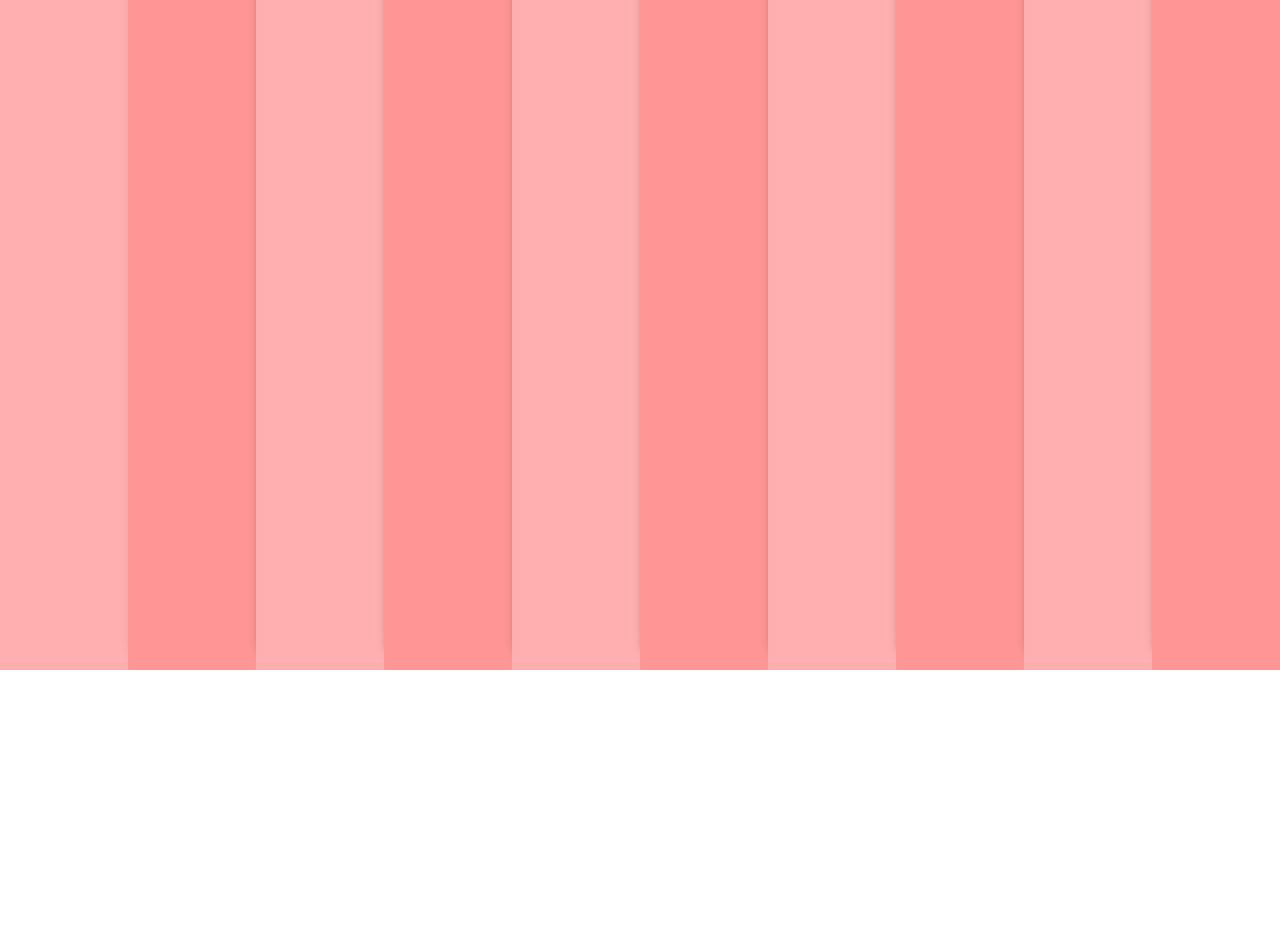
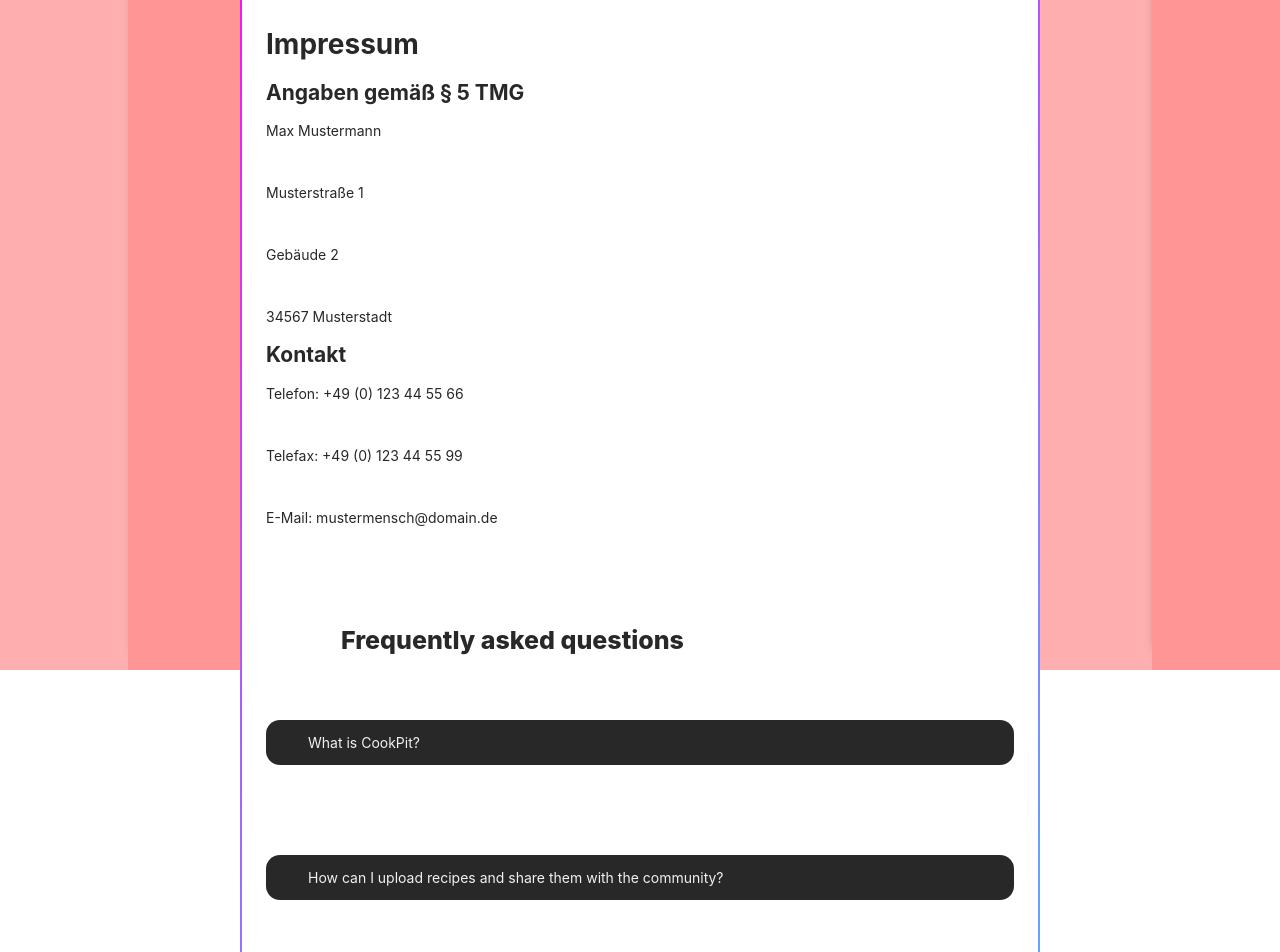
Before and after one commit to SE-TINF22B6/CookPit, a React (Create React App) app in the folder frontend/: page /imprint in a window 1280 px wide. Shown: the part 480-1432 px from the top of the page. Before the commit the page ends 1150 px from the top, so only its background shows below. Built offline with nearby package versions, Linux system fonts and the light colour scheme; a web font is replaced by a local one.

Commit message:
Impressum and FAQ

```diff
--- /dev/null
+++ b/frontend/src/components/FAQ/FAQ.css
@@ -0,0 +1,92 @@
+.impressumContainer{
+    color: #282828;
+}
+
+#blocker{
+    width: 100%;
+    height: 50px;
+}
+#blocker2{
+    width: 100%;
+    height: 25px;
+}
+#container{
+    display: flex;
+    justify-content: center;
+    align-items: center;
+    min-height: 100vh;
+    flex-direction: column;
+    gap: 30px;
+    width: 80%;
+    margin: 0 auto;
+    padding: 20px;
+    border-radius: 5px;}
+
+.form-container {
+    width: 800px;
+    background: linear-gradient(white,white) padding-box,
+                linear-gradient(145deg, #e81cff, #40c9ff) border-box;
+    border: 2px solid transparent;
+    padding: 32px 24px;
+    font-size: 14px;
+    font-family: inherit;
+    color: white;
+    display: flex;
+    flex-direction: column;
+    gap: 20px;
+    box-sizing: border-box;
+    border-radius: 16px;
+  }
+
+  .faqLabel {
+    position: relative;
+    display: inline-block;
+    cursor: pointer;
+    color: #282828;
+    padding: 1em 3em;
+    border-radius: 1em;
+    font-size: 25px;
+    font-weight: 800;
+  }
+.tooltip {
+    position: relative;
+    display: inline-block;
+    cursor: pointer;
+    background-color: #282828;
+    color: #f1f1f1;
+    padding: 1em 3em;
+    border-radius: 1em;
+  }
+
+  .tooltip .tooltiptext {
+    visibility: hidden;
+    width: 100%;
+    background-color: #28282817;
+    color: #282828;
+    text-align: center;
+    border-radius: 5px;
+    padding: 10px;
+    position: absolute;
+    z-index: 1;
+    bottom: 125%;
+    left: 50%;
+    transform: translateX(-50%);
+    opacity: 0;
+    transition: opacity 0.3s;
+  }
+
+  .tooltip:hover .tooltiptext {
+    visibility: visible;
+    opacity: 1;
+  }
+
+  .tooltip .tooltiptext::after {
+    content: "";
+    position: absolute;
+    top: 100%;
+    left: 50%;
+    border-width: 8px;
+    border-style: solid;
+    border-color: #28282817 transparent transparent transparent;
+    transform: translateX(-50%);
+  }
--- /dev/null
+++ b/frontend/src/components/FAQ/FAQ.tsx
@@ -0,0 +1,65 @@
+import React, { useState } from 'react'
+import '../FAQ/FAQ.css';
+
+
+export default function Background(){
+
+    function setLanguage(language:HTMLElement) {
+        const activeLanguage = document.getElementById("language_selection");
+        activeLanguage!.innerText = language.innerText;
+      }
+  return (
+<body>
+
+    <div id='blockerTop'></div>
+    <div id="container">
+    <div className="form-container">
+
+    <div className="impressumContainer">
+    <h1>Impressum</h1>
+
+    <h2>Angaben gemäß § 5 TMG</h2>
+
+    <p>Max Mustermann </p><br/>
+    <p>Musterstraße 1 </p><br/>
+   <p> Gebäude 2 </p><br/>
+   <p> 34567 Musterstadt</p>
+
+    <h2>Kontakt</h2>
+    <p>Telefon: +49 (0) 123 44 55 66 </p><br/>
+    <p>Telefax: +49 (0) 123 44 55 99</p><br/>
+   <p>E-Mail: mustermensch@domain.de</p>
+</div>
+<div className="blocker"></div>
+<div className="blocker"></div>
+    <div className="faqLabel">  Frequently asked questions</div>
+        <div className="blocker2"></div>
+        <div className="tooltip">
+             What is CookPit?
+            <div className="tooltiptext">CookPit is a cookery website where users can share recipes and have recipes developed with the help of AI</div>
+        </div>
+        <div id='blocker'></div>
+        <div className="tooltip">
+        How can I upload recipes and share them with the community?
+            <div className="tooltiptext">To upload a recipe to cookpit you must have created an account and be logged in with it. You can then upload your recipe under Recipe Upload.</div>
+        </div>
+        <div id='blocker'></div>
+        <div className="tooltip">
+        How to create an account for CookPit?
+            <div className="tooltiptext">You can easily create an account by clicking on the login button at the top right and then clicking on the register link. You can then enter your account details and create an account</div>
+        </div>
+        <div id='blocker'></div>
+        <div className="tooltip">
+        How do I find and save recipes?
+            <div className="tooltiptext">You can easily search for recipes on our home page using the search function. Alternatively, you can browse through recipes in the individual categories. When you have found a recipe you can click on the heart to save it</div>
+        </div>
+        <div id='blocker'></div>
+        <div className="tooltip">
+            I have forgotten my password what now?
+            <div className="tooltiptext">If you have forgotten the password for your account, it's no big deal. Just write us an email at: cookpit@support.com and we will help you as soon as possible</div>
+        </div>
+    </div>
+    </div>
+
+</body>
+  )}
--- a/frontend/src/components/Home/Home.tsx
+++ b/frontend/src/components/Home/Home.tsx
@@ -7,6 +7,8 @@ import SearchSite from "../SearchSite/SearchSite";
 import OpenAI from "../openai/OpenAICall";
 import React, { useState } from "react";
 import RecipeUpload from "../recipeUpload/recipeUpload";
+import FAQ from "../FAQ/FAQ";
+
 
 function Home() {
   const [loginVisible, setLoginVisible] = useState(false);
@@ -24,6 +26,7 @@ function Home() {
         <Route path="/" element={<SearchSite />} />
         <Route path="/recipe-maker" element={<OpenAI />} />
         <Route path="/upload-recipe" element={<RecipeUpload />} />
+        <Route path="/imprint" element={<FAQ />} />
       </Routes>
     </>
   );
```
